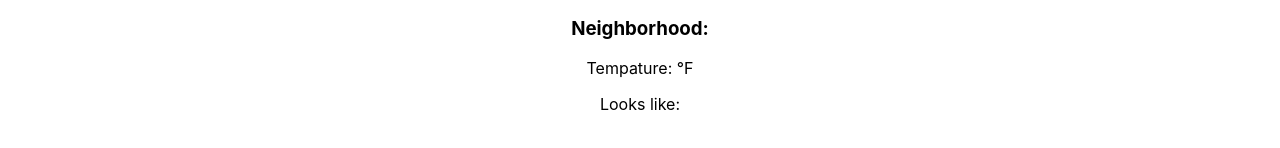
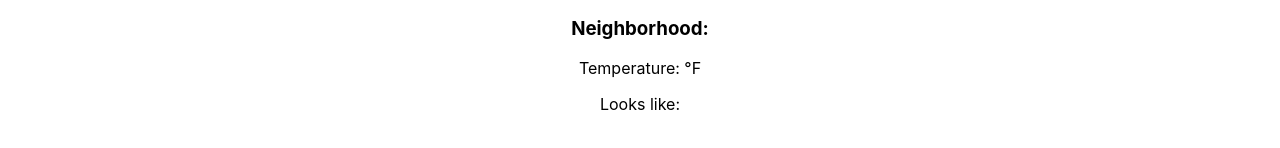
Before and after one commit to jonahtabb/teamGit, a React (Create React App) app in the folder 72-hour-project/: page / in a window 1280 px wide. Shown: the part 416-564 px from the top of the page. Built offline with nearby package versions, Linux system fonts and the light colour scheme.

Commit message:
fixing typo

```diff
--- a/72-hour-project/src/components/WeatherComp.js
+++ b/72-hour-project/src/components/WeatherComp.js
@@ -36,7 +36,7 @@ return(
 
 
         <h3>Neighborhood: {name} </h3>
-        <p>Tempature: {mainTemp} °F</p>
+        <p>Temperature: {mainTemp} °F</p>
         <p>Looks like: {description} </p>
 
 
```
